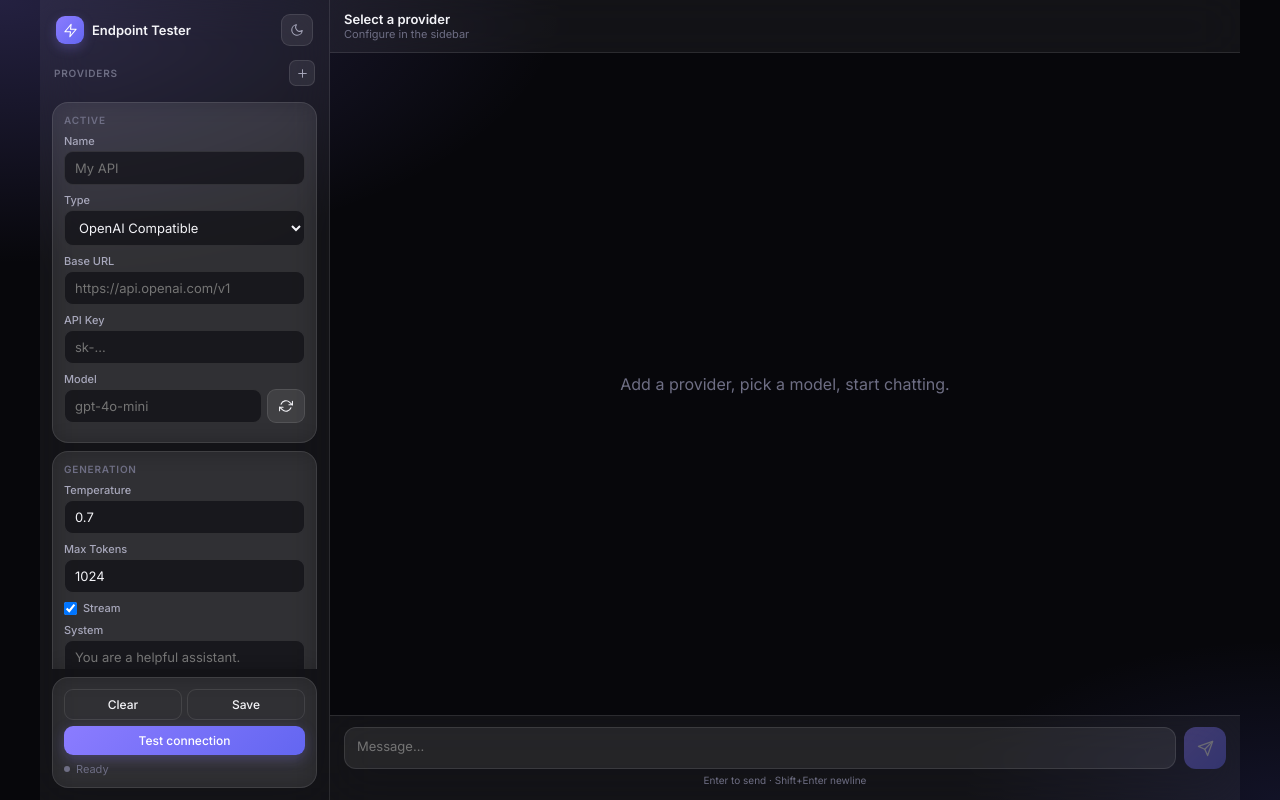
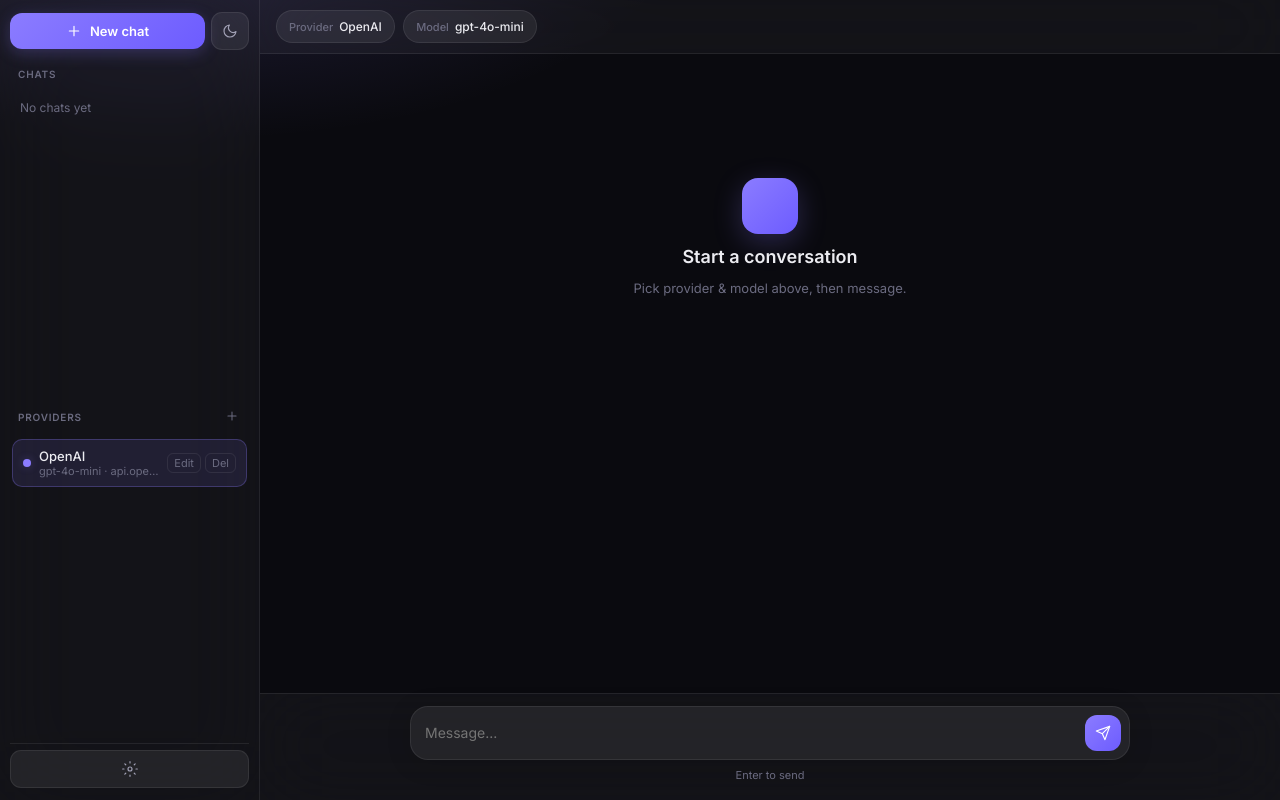
Before and after one commit to KURAMA-lol/endpoint-tester, a plain HTML site: page index.html in a window 1280 px wide. Drawn offline with Linux system fonts and the light colour scheme.

Commit message:
v1.4 index: ChatGPT-style shell with sidebar chats + provider modal

```diff
--- a/index.html
+++ b/index.html
@@ -1,101 +1,138 @@
 <!DOCTYPE html>
 <html lang="en" data-theme="dark">
 <head>
-<meta charset="UTF-8"/><meta name="viewport" content="width=device-width,initial-scale=1,viewport-fit=cover"/>
-<meta name="theme-color" content="#0b0b10"/><title>Endpoint Tester</title>
-<link href="https://fonts.googleapis.com/css2?family=Inter:wght@400;500;600&display=swap" rel="stylesheet"/>
+<meta charset="UTF-8"/>
+<meta name="viewport" content="width=device-width,initial-scale=1,viewport-fit=cover"/>
+<meta name="theme-color" content="#0a0a0f"/>
+<title>Endpoint Tester</title>
+<link href="https://fonts.googleapis.com/css2?family=Inter:wght@400;500;600;700&display=swap" rel="stylesheet"/>
 <style>
-:root,[data-theme=dark]{--bg:#07070b;--glass:rgba(255,255,255,.05);--glass2:rgba(255,255,255,.08);--bd:rgba(255,255,255,.1);--tx:#f4f4f8;--tx2:#a8a8bc;--mu:#6e6e84;--ac:#8b7cff;--ac2:#6366f1;--glow:rgba(139,124,255,.28);--user:rgba(139,124,255,.18);--asst:rgba(255,255,255,.04);--ok:#34d399;--err:#f87171;--r:16px;--bl:24px}
-[data-theme=light]{--bg:#eef0f6;--glass:rgba(255,255,255,.55);--glass2:rgba(255,255,255,.75);--bd:rgba(0,0,0,.08);--tx:#12121a;--tx2:#4a4a5e;--mu:#8a8a9e;--ac:#6d5cff;--ac2:#4f46e5;--glow:rgba(109,92,255,.2);--user:rgba(109,92,255,.12);--asst:rgba(255,255,255,.65)}
-*{box-sizing:border-box;margin:0;padding:0}html,body{height:100%;font-family:Inter,system-ui,sans-serif;background:var(--bg);color:var(--tx);overflow:hidden}
-body{background:radial-gradient(ellipse 80% 60% at 0% 0%,color-mix(in srgb,var(--ac) 22%,transparent),transparent 55%),radial-gradient(ellipse 50% 40% at 100% 100%,color-mix(in srgb,var(--ac2) 12%,transparent),transparent 50%),var(--bg)}
-.app{display:grid;grid-template-columns:290px 1fr;height:100%;max-width:1200px;margin:0 auto}
-.sidebar{display:flex;flex-direction:column;gap:8px;padding:12px;border-right:1px solid var(--bd);background:var(--glass);backdrop-filter:blur(var(--bl));overflow:hidden;z-index:10}
-.brand{display:flex;align-items:center;justify-content:space-between;padding:2px 4px 6px}
-.brand-l{display:flex;align-items:center;gap:8px;font-weight:600;font-size:13px}
-.logo{width:28px;height:28px;border-radius:9px;background:linear-gradient(135deg,var(--ac),var(--ac2));display:grid;place-items:center;box-shadow:0 4px 12px var(--glow)}
-.logo svg,.ib svg,.btn svg,.send svg{width:14px;height:14px;stroke:currentColor;fill:none;stroke-width:1.8;stroke-linecap:round;stroke-linejoin:round}
-.logo svg{stroke:#fff;width:15px;height:15px}
-.ib{width:32px;height:32px;border-radius:9px;border:1px solid var(--bd);background:var(--glass2);color:var(--tx2);cursor:pointer;display:grid;place-items:center}
-.ib.sm{width:26px;height:26px;border-radius:7px}.ib.sm svg{width:13px;height:13px}
-.ph{display:flex;align-items:center;justify-content:space-between;padding:0 2px}
-.ph span{font-size:10px;font-weight:600;text-transform:uppercase;letter-spacing:.08em;color:var(--mu)}
-.pl{display:flex;flex-direction:column;gap:4px;overflow-y:auto;max-height:140px}
-.pi{display:flex;align-items:center;gap:8px;padding:7px 9px;border-radius:11px;border:1px solid transparent;background:transparent;cursor:pointer;text-align:left;color:var(--tx);font:500 12px Inter,sans-serif;width:100%}
-.pi:hover{background:var(--glass2);border-color:var(--bd)}.pi.on{background:color-mix(in srgb,var(--ac) 14%,transparent);border-color:color-mix(in srgb,var(--ac) 35%,transparent)}
-.pi .ic{width:26px;height:26px;border-radius:7px;background:var(--glass2);border:1px solid var(--bd);display:grid;place-items:center;flex-shrink:0}
-.pi .ic svg{stroke:var(--ac);width:13px;height:13px}.pi .nm{font-weight:600;white-space:nowrap;overflow:hidden;text-overflow:ellipsis}.pi .sb{font-size:10px;color:var(--mu);white-space:nowrap;overflow:hidden;text-overflow:ellipsis}
-.scroll{flex:1;overflow-y:auto;display:flex;flex-direction:column;gap:8px;min-height:0}
-.card{background:var(--glass2);border:1px solid var(--bd);border-radius:var(--r);padding:11px;backdrop-filter:blur(12px)}
-.ct{font-size:10px;font-weight:600;text-transform:uppercase;letter-spacing:.08em;color:var(--mu);margin-bottom:8px}
-.f{margin-bottom:8px}label{display:block;font-size:11px;color:var(--tx2);margin-bottom:3px;font-weight:500}
-input,select,textarea{width:100%;background:color-mix(in srgb,var(--bg) 55%,transparent);border:1px solid var(--bd);border-radius:9px;padding:8px 10px;color:var(--tx);font:13px Inter,sans-serif;outline:none}
-input:focus,select:focus,textarea:focus{border-color:var(--ac);box-shadow:0 0 0 3px var(--glow)}
-select{cursor:pointer}
-.btn{display:inline-flex;align-items:center;justify-content:center;gap:5px;padding:7px 11px;border-radius:9px;border:1px solid var(--bd);background:var(--glass2);color:var(--tx);font:500 12px Inter,sans-serif;cursor:pointer}
-.btn:hover{border-color:color-mix(in srgb,var(--ac) 40%,var(--bd))}.btn-b{width:100%}.btn-g{background:transparent}
-.btn-p{background:linear-gradient(135deg,var(--ac),var(--ac2));border:none;color:#fff;box-shadow:0 4px 14px var(--glow)}
-.row2{display:flex;gap:5px}.row2>*{flex:1}.mr{display:flex;gap:5px}.mr input{flex:1}.mr .btn{flex:0}
-.st{display:flex;align-items:center;gap:6px;font-size:11px;color:var(--mu);margin-top:7px}
-.dot{width:6px;height:6px;border-radius:50%;background:var(--mu)}.dot.ok{background:var(--ok)}.dot.err{background:var(--err)}.dot.loading{background:var(--ac);animation:p 1s infinite}@keyframes p{50%{opacity:.35}}
-.main{display:flex;flex-direction:column;height:100%;min-width:0}
-.hd{display:flex;align-items:center;gap:10px;padding:11px 14px;border-bottom:1px solid var(--bd);background:var(--glass);backdrop-filter:blur(var(--bl))}
-.hd h1{font-size:13px;font-weight:600;overflow:hidden;text-overflow:ellipsis;white-space:nowrap}.hd .sub{font-size:11px;color:var(--mu)}
-.msgs{flex:1;overflow-y:auto;padding:16px 14px;display:flex;flex-direction:column;gap:10px}
-.msg{max-width:78%;padding:10px 13px;border-radius:14px;font-size:13px;line-height:1.5;white-space:pre-wrap;word-break:break-word;border:1px solid var(--bd);backdrop-filter:blur(10px)}
-.msg.user{align-self:flex-end;background:var(--user);border-color:color-mix(in srgb,var(--ac) 30%,transparent);border-bottom-right-radius:4px}
-.msg.assistant{align-self:flex-start;background:var(--asst);border-bottom-left-radius:4px}
-.msg.system{align-self:center;color:var(--mu);font-size:11px;border:none;background:transparent}
-.msg.error{align-self:center;background:color-mix(in srgb,var(--err) 12%,transparent);border-color:color-mix(in srgb,var(--err) 30%,transparent);color:var(--err);font-size:12px;max-width:92%}
-.empty{flex:1;display:flex;flex-direction:column;align-items:center;justify-content:center;gap:8px;color:var(--mu);text-align:center;padding:28px}
-.composer{padding:11px 14px 14px;border-top:1px solid var(--bd);background:var(--glass);backdrop-filter:blur(var(--bl))}
-.row{display:flex;gap:8px;align-items:flex-end}
-#userInput{resize:none;min-height:42px;max-height:110px;padding:10px 12px;border-radius:12px;flex:1;background:var(--glass2)}
-.send{width:42px;height:42px;border-radius:12px;border:none;background:linear-gradient(135deg,var(--ac),var(--ac2));color:#fff;cursor:pointer;display:grid;place-items:center;box-shadow:0 4px 12px var(--glow)}
-.send svg{stroke:#fff;width:17px;height:17px}.send:disabled{opacity:.35;cursor:not-allowed;box-shadow:none}
-.hint{font-size:10px;color:var(--mu);text-align:center;margin-top:5px}
-.mobile{display:none}.ov{display:none;position:fixed;inset:0;background:rgba(0,0,0,.45);z-index:40;backdrop-filter:blur(3px)}.ov.show{display:block}
-@media(max-width:800px){.app{grid-template-columns:1fr}.sidebar{position:fixed;inset:0 auto 0 0;width:min(300px,90vw);transform:translateX(-100%);transition:transform .25s;z-index:50}.sidebar.open{transform:none}.mobile{display:grid}.msg{max-width:90%}}
-</style></head>
+:root,[data-theme=dark]{--bg:#0a0a0f;--bg-elev:#12121a;--glass:rgba(255,255,255,.04);--glass-h:rgba(255,255,255,.07);--stroke:rgba(255,255,255,.08);--stroke-h:rgba(255,255,255,.14);--text:#ececf1;--text-2:#a1a1b5;--muted:#6b6b80;--accent:#8b7cff;--accent-2:#6d5cff;--glow:rgba(139,124,255,.25);--user:rgba(139,124,255,.16);--bot:rgba(255,255,255,.04);--err:#f87171;--danger:#ef4444;--r:14px;--blur:40px}
+[data-theme=light]{--bg:#f5f5f8;--bg-elev:#fff;--glass:rgba(255,255,255,.65);--glass-h:rgba(255,255,255,.9);--stroke:rgba(0,0,0,.08);--stroke-h:rgba(0,0,0,.12);--text:#111118;--text-2:#4a4a5c;--muted:#8a8a9c;--accent:#6d5cff;--accent-2:#5b4ce0;--glow:rgba(109,92,255,.2);--user:rgba(109,92,255,.12);--bot:rgba(0,0,0,.03)}
+*{box-sizing:border-box;margin:0;padding:0}html,body{height:100%;font-family:Inter,system-ui,sans-serif;background:var(--bg);color:var(--text);overflow:hidden}
+body{background:radial-gradient(ellipse 70% 50% at 15% -10%,color-mix(in srgb,var(--accent) 18%,transparent),transparent 55%),var(--bg)}
+button,input,select,textarea{font:inherit;color:inherit}button{cursor:pointer;border:none;background:none}
+svg{stroke:currentColor;fill:none;stroke-width:1.75;stroke-linecap:round;stroke-linejoin:round}
+.app{display:grid;grid-template-columns:260px 1fr;height:100%;max-width:1400px;margin:0 auto}
+.side{display:flex;flex-direction:column;gap:8px;padding:12px 10px;background:var(--glass);backdrop-filter:blur(var(--blur));border-right:1px solid var(--stroke);z-index:20;overflow:hidden}
+.side-top{display:flex;gap:6px;align-items:center}
+.btn-new{flex:1;display:flex;align-items:center;justify-content:center;gap:8px;padding:10px 12px;border-radius:12px;font-size:13px;font-weight:600;background:linear-gradient(135deg,var(--accent),var(--accent-2));color:#fff;box-shadow:0 4px 16px var(--glow)}
+.btn-new svg{width:16px;height:16px;stroke:#fff}
+.icon-btn{width:38px;height:38px;border-radius:11px;display:grid;place-items:center;border:1px solid var(--stroke);background:var(--glass-h);color:var(--text-2)}
+.icon-btn:hover{border-color:var(--stroke-h);color:var(--text)}.icon-btn svg{width:16px;height:16px}
+.sec-label{font-size:10px;font-weight:600;letter-spacing:.08em;text-transform:uppercase;color:var(--muted);padding:10px 8px 4px;display:flex;align-items:center;justify-content:space-between}
+.sec-label button{color:var(--muted);padding:2px}.sec-label button:hover{color:var(--accent)}.sec-label button svg{width:14px;height:14px}
+.list{display:flex;flex-direction:column;gap:2px;overflow-y:auto;flex:1;min-height:0;padding:0 2px}
+.item{display:flex;align-items:center;gap:8px;padding:8px 10px;border-radius:10px;text-align:left;width:100%;color:var(--text-2);font-size:13px;border:1px solid transparent}
+.item:hover{background:var(--glass-h);color:var(--text)}
+.item.active{background:color-mix(in srgb,var(--accent) 12%,transparent);border-color:color-mix(in srgb,var(--accent) 28%,transparent);color:var(--text)}
+.item .dot-p{width:8px;height:8px;border-radius:50%;background:var(--accent);flex-shrink:0;opacity:.7}.item.active .dot-p{opacity:1;box-shadow:0 0 8px var(--glow)}
+.item .meta{flex:1;min-width:0}.item .name{font-weight:500;white-space:nowrap;overflow:hidden;text-overflow:ellipsis}.item .sub{font-size:11px;color:var(--muted);white-space:nowrap;overflow:hidden;text-overflow:ellipsis}
+.item .act{opacity:0;display:flex;gap:4px;font-size:11px}.item:hover .act,.item.active .act{opacity:1}
+.item .act button{padding:2px 6px;border-radius:6px;color:var(--muted);border:1px solid var(--stroke)}.item .act button:hover{color:var(--text)}.item .act button.danger:hover{color:var(--danger)}
+.side-foot{padding-top:6px;border-top:1px solid var(--stroke)}
+.main{display:flex;flex-direction:column;min-width:0;height:100%}
+.topbar{display:flex;align-items:center;gap:10px;padding:10px 16px;border-bottom:1px solid var(--stroke);background:var(--glass);backdrop-filter:blur(var(--blur))}
+.topbar .menu-m{display:none}
+.pickers{display:flex;gap:8px;flex:1;min-width:0;flex-wrap:wrap}
+.picker{display:flex;align-items:center;gap:6px;padding:7px 12px;border-radius:999px;border:1px solid var(--stroke);background:var(--glass-h);font-size:12px;font-weight:500;color:var(--text)}
+.picker select{appearance:none;border:none;background:transparent;outline:none;cursor:pointer;font-size:12px;font-weight:500;max-width:160px;color:var(--text)}
+.picker label{font-size:11px;color:var(--muted);font-weight:500}
+.msgs{flex:1;overflow-y:auto;padding:24px 16px}
+.msgs-inner{max-width:720px;margin:0 auto;display:flex;flex-direction:column;gap:16px}
+.msg{display:flex;gap:12px;align-items:flex-start}
+.msg .av{width:28px;height:28px;border-radius:8px;flex-shrink:0;display:grid;place-items:center;font-size:11px;font-weight:700}
+.msg.user .av{background:linear-gradient(135deg,var(--accent),var(--accent-2));color:#fff}
+.msg.bot .av{background:var(--glass-h);border:1px solid var(--stroke);color:var(--accent)}
+.msg .bubble{flex:1;min-width:0;padding:10px 14px;border-radius:14px;font-size:14px;line-height:1.55;white-space:pre-wrap;word-break:break-word;border:1px solid var(--stroke)}
+.msg.user .bubble{background:var(--user);border-color:color-mix(in srgb,var(--accent) 25%,transparent)}
+.msg.bot .bubble{background:var(--bot)}
+.msg.sys{justify-content:center}.msg.sys .bubble{background:transparent;border:none;color:var(--muted);font-size:12px;text-align:center}
+.msg.err .bubble{background:color-mix(in srgb,var(--err) 10%,transparent);border-color:color-mix(in srgb,var(--err) 28%,transparent);color:var(--err);font-size:13px}
+.empty{flex:1;display:flex;flex-direction:column;align-items:center;justify-content:center;gap:12px;color:var(--muted);text-align:center;padding:40px 20px;min-height:40vh}
+.empty .hero{width:56px;height:56px;border-radius:16px;background:linear-gradient(135deg,var(--accent),var(--accent-2));box-shadow:0 8px 28px var(--glow)}
+.empty h2{font-size:18px;font-weight:600;color:var(--text)}.empty p{font-size:13px;max-width:320px;line-height:1.5}
+.composer-wrap{padding:12px 16px 18px;border-top:1px solid var(--stroke);background:var(--glass);backdrop-filter:blur(var(--blur))}
+.composer{max-width:720px;margin:0 auto;display:flex;gap:8px;align-items:flex-end;padding:8px 8px 8px 14px;border-radius:18px;border:1px solid var(--stroke);background:var(--glass-h);box-shadow:0 4px 24px rgba(0,0,0,.15)}
+.composer:focus-within{border-color:color-mix(in srgb,var(--accent) 45%,var(--stroke));box-shadow:0 0 0 3px var(--glow)}
+.composer textarea{flex:1;border:none;outline:none;background:transparent;resize:none;min-height:24px;max-height:140px;padding:8px 0;font-size:14px;line-height:1.45}
+.composer .send{width:36px;height:36px;border-radius:12px;display:grid;place-items:center;flex-shrink:0;background:linear-gradient(135deg,var(--accent),var(--accent-2));color:#fff}
+.composer .send:disabled{opacity:.35}.composer .send svg{width:16px;height:16px;stroke:#fff}
+.hint{text-align:center;font-size:11px;color:var(--muted);margin-top:8px}
+.modal-bg{display:none;position:fixed;inset:0;z-index:100;background:rgba(0,0,0,.5);backdrop-filter:blur(6px);align-items:center;justify-content:center;padding:16px}
+.modal-bg.show{display:flex}
+.modal{width:100%;max-width:420px;max-height:90vh;overflow-y:auto;background:var(--bg-elev);border:1px solid var(--stroke-h);border-radius:20px;box-shadow:0 24px 64px rgba(0,0,0,.45);padding:20px}
+.modal h3{font-size:16px;font-weight:600;margin-bottom:14px}
+.field{margin-bottom:12px}.field label{display:block;font-size:12px;font-weight:500;color:var(--text-2);margin-bottom:5px}
+.field input,.field select,.field textarea{width:100%;padding:10px 12px;border-radius:10px;border:1px solid var(--stroke);background:var(--glass);outline:none;font-size:13px}
+.field input:focus,.field select:focus,.field textarea:focus{border-color:var(--accent);box-shadow:0 0 0 3px var(--glow)}
+.modal-actions{display:flex;gap:8px;margin-top:16px}
+.modal-actions .btn{flex:1;padding:10px;border-radius:11px;font-size:13px;font-weight:600;border:1px solid var(--stroke);background:var(--glass-h)}
+.modal-actions .btn.primary{background:linear-gradient(135deg,var(--accent),var(--accent-2));border:none;color:#fff}
+.modal-actions .btn.ghost{background:transparent}
+.ov{display:none;position:fixed;inset:0;background:rgba(0,0,0,.4);z-index:15}.ov.show{display:block}
+@media(max-width:800px){.app{grid-template-columns:1fr}.side{position:fixed;inset:0 auto 0 0;width:min(280px,88vw);transform:translateX(-100%);transition:transform .22s;z-index:30}.side.open{transform:none}.topbar .menu-m{display:grid}}
+</style>
+</head>
 <body>
 <div class="ov" id="overlay"></div>
 <div class="app">
-<aside class="sidebar" id="sidebar">
-  <div class="brand"><div class="brand-l"><div class="logo"><svg viewBox="0 0 24 24"><path d="M13 2L3 14h9l-1 8 10-12h-9l1-8z"/></svg></div>Endpoint Tester</div>
-  <button class="ib" id="themeBtn" type="button"><svg viewBox="0 0 24 24"><path d="M21 12.79A9 9 0 1 1 11.21 3 7 7 0 0 0 21 12.79z"/></svg></button></div>
-  <div class="ph"><span>Providers</span><button class="ib sm" id="addProfile" type="button"><svg viewBox="0 0 24 24"><path d="M12 5v14M5 12h14"/></svg></button></div>
-  <div class="pl" id="profileList"></div>
-  <div class="scroll">
-    <div class="card"><div class="ct">Active</div>
-      <div class="f"><label>Name</label><input id="profName" placeholder="My API"/></div>
-      <div class="f"><label>Type</label><select id="provider"><option value="openai">OpenAI Compatible</option><option value="gemini">Google Gemini</option><option value="keyless">Keyless / Custom</option></select></div>
-      <div class="f"><label>Base URL</label><input id="baseUrl" type="url" placeholder="https://api.openai.com/v1"/></div>
-      <div class="f" id="keyField"><label>API Key</label><input id="apiKey" type="password" placeholder="sk-..." autocomplete="off"/></div>
-      <div class="f"><label>Model</label><div class="mr"><input id="model" list="modelList" placeholder="gpt-4o-mini"/><datalist id="modelList"></datalist>
-        <button class="btn" id="fetchModels" type="button" title="Fetch models"><svg viewBox="0 0 24 24"><path d="M23 4v6h-6"/><path d="M1 20v-6h6"/><path d="M3.51 9a9 9 0 0 1 14.85-3.36L23 10M1 14l4.64 4.36A9 9 0 0 0 20.49 15"/></svg></button></div></div>
-    </div>
-    <div class="card"><div class="ct">Generation</div>
-      <div class="f"><label>Temperature</label><input id="temperature" type="number" min="0" max="2" step="0.1" value="0.7"/></div>
-      <div class="f"><label>Max Tokens</label><input id="maxTokens" type="number" value="1024"/></div>
-      <div class="f"><label style="display:flex;gap:6px;align-items:center"><input type="checkbox" id="stream" checked style="width:auto"/> Stream</label></div>
-      <div class="f"><label>System</label><textarea id="systemPrompt" rows="2" placeholder="You are a helpful assistant."></textarea></div>
-    </div>
+<aside class="side" id="sidebar">
+  <div class="side-top">
+    <button class="btn-new" id="btnNewChat" type="button"><svg viewBox="0 0 24 24"><path d="M12 5v14M5 12h14"/></svg> New chat</button>
+    <button class="icon-btn" id="themeBtn" type="button" title="Theme"><svg viewBox="0 0 24 24"><path d="M21 12.79A9 9 0 1 1 11.21 3 7 7 0 0 0 21 12.79z"/></svg></button>
   </div>
-  <div class="card">
-    <div class="row2"><button class="btn btn-g" id="clearChat" type="button">Clear</button><button class="btn btn-g" id="saveSettings" type="button">Save</button></div>
-    <button class="btn btn-p btn-b" id="testConn" style="margin-top:6px" type="button">Test connection</button>
-    <div class="st"><span class="dot" id="statusDot"></span><span id="statusText">Ready</span></div>
+  <div class="sec-label"><span>Chats</span></div>
+  <div class="list" id="chatList"></div>
+  <div class="sec-label"><span>Providers</span>
+    <button type="button" id="btnAddProvider" title="Add"><svg viewBox="0 0 24 24"><path d="M12 5v14M5 12h14"/></svg></button>
+  </div>
+  <div class="list" id="providerList"></div>
+  <div class="side-foot">
+    <button class="icon-btn" id="btnManage" type="button" title="Edit active provider" style="width:100%">
+      <svg viewBox="0 0 24 24"><circle cx="12" cy="12" r="3"/><path d="M12 1v2M12 21v2M4.22 4.22l1.42 1.42M18.36 18.36l1.42 1.42M1 12h2M21 12h2M4.22 19.78l1.42-1.42M18.36 5.64l1.42-1.42"/></svg>
+    </button>
   </div>
 </aside>
 <main class="main">
-  <div class="hd"><button class="ib mobile" id="menuBtn" type="button"><svg viewBox="0 0 24 24"><path d="M4 6h16M4 12h16M4 18h16"/></svg></button>
-    <div style="flex:1;min-width:0"><h1 id="headerModel">Select a provider</h1><div class="sub" id="headerSub">Configure in the sidebar</div></div>
+  <div class="topbar">
+    <button class="icon-btn menu-m" id="menuBtn" type="button"><svg viewBox="0 0 24 24"><path d="M4 6h16M4 12h16M4 18h16"/></svg></button>
+    <div class="pickers">
+      <div class="picker"><label>Provider</label><select id="selProvider"></select></div>
+      <div class="picker"><label>Model</label><select id="selModel"></select></div>
+    </div>
   </div>
-  <div class="msgs" id="messages"><div class="empty" id="emptyState"><p>Add a provider, pick a model, start chatting.</p></div></div>
-  <div class="composer"><div class="row"><textarea id="userInput" rows="1" placeholder="Message..." disabled></textarea>
-    <button class="send" id="sendBtn" disabled type="button"><svg viewBox="0 0 24 24"><path d="M22 2L11 13"/><path d="M22 2l-7 20-4-9-9-4 20-7z"/></svg></button></div>
-    <div class="hint">Enter to send · Shift+Enter newline</div></div>
+  <div class="msgs" id="messages"><div class="msgs-inner" id="msgsInner">
+    <div class="empty"><div class="hero"></div><h2>Start a conversation</h2><p>Pick a provider and model, then send a message.</p></div>
+  </div></div>
+  <div class="composer-wrap">
+    <div class="composer">
+      <textarea id="userInput" rows="1" placeholder="Message..." disabled></textarea>
+      <button class="send" id="sendBtn" disabled type="button"><svg viewBox="0 0 24 24"><path d="M22 2L11 13"/><path d="M22 2l-7 20-4-9-9-4 20-7z"/></svg></button>
+    </div>
+    <div class="hint">Enter to send</div>
+  </div>
 </main>
 </div>
+<div class="modal-bg" id="providerModal">
+  <div class="modal">
+    <h3 id="modalTitle">Edit provider</h3>
+    <div class="field"><label>Name</label><input id="fName" placeholder="My OpenAI"/></div>
+    <div class="field"><label>Type</label><select id="fType"><option value="openai">OpenAI Compatible</option><option value="gemini">Google Gemini</option><option value="keyless">Keyless / Custom</option></select></div>
+    <div class="field"><label>Base URL</label><input id="fUrl" type="url" placeholder="https://api.openai.com/v1"/></div>
+    <div class="field" id="fKeyWrap"><label>API Key</label><input id="fKey" type="password" placeholder="sk-..." autocomplete="off"/></div>
+    <div class="field"><label>Default model</label><input id="fModel" placeholder="gpt-4o-mini"/></div>
+    <div class="field"><label>Temperature</label><input id="fTemp" type="number" min="0" max="2" step="0.1" value="0.7"/></div>
+    <div class="field"><label>Max tokens</label><input id="fMax" type="number" value="1024"/></div>
+    <div class="field"><label style="display:flex;gap:8px;align-items:center"><input type="checkbox" id="fStream" checked style="width:auto"/> Stream</label></div>
+    <div class="field"><label>System prompt</label><textarea id="fSys" rows="2" placeholder="Optional"></textarea></div>
+    <div class="modal-actions">
+      <button class="btn ghost" type="button" id="modalCancel">Cancel</button>
+      <button class="btn" type="button" id="modalFetch">Fetch models</button>
+      <button class="btn primary" type="button" id="modalSave">Save</button>
+    </div>
+  </div>
+</div>
 <script src="app.js"></script>
-</body></html>
+</body>
+</html>
```
